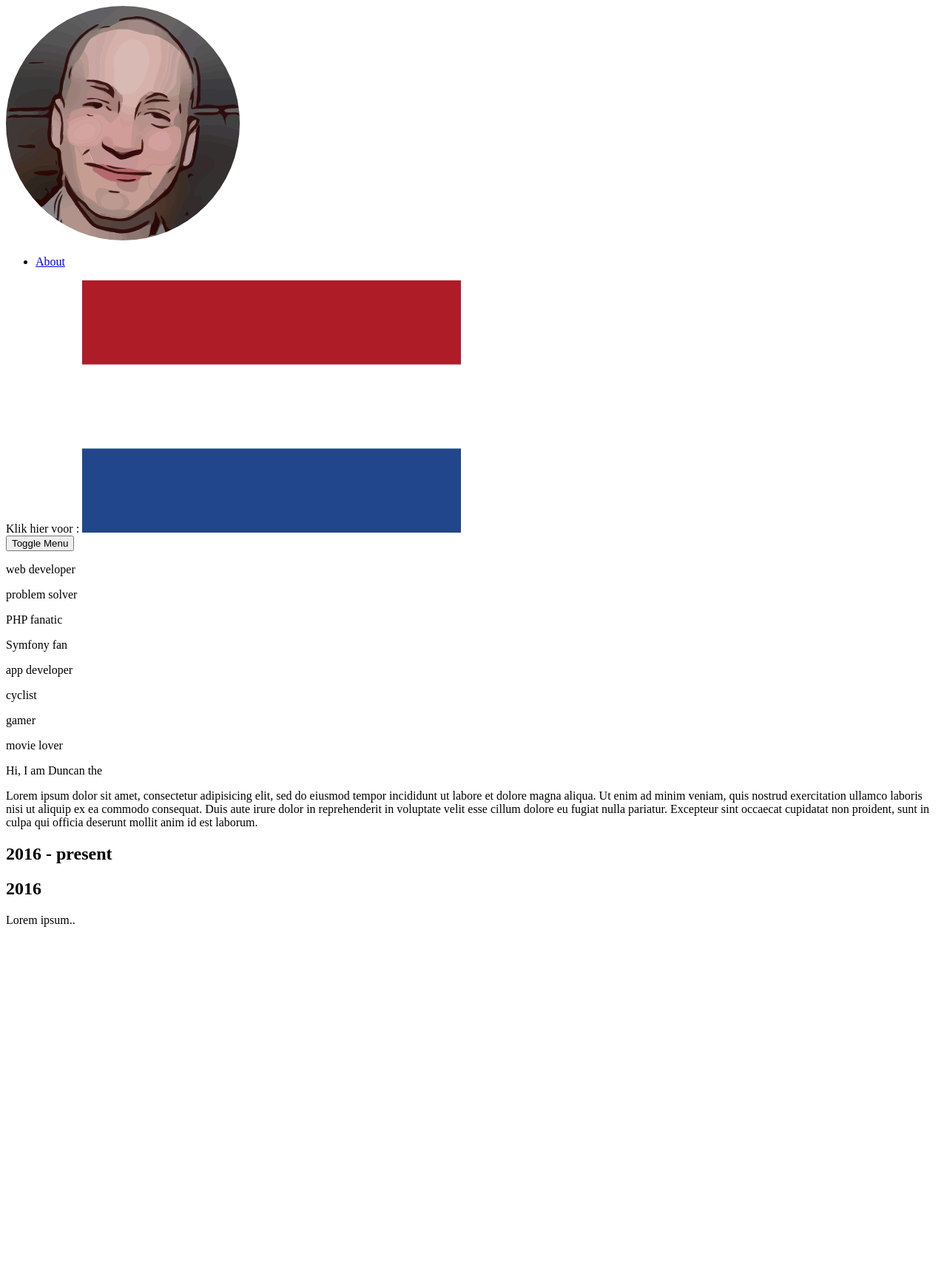
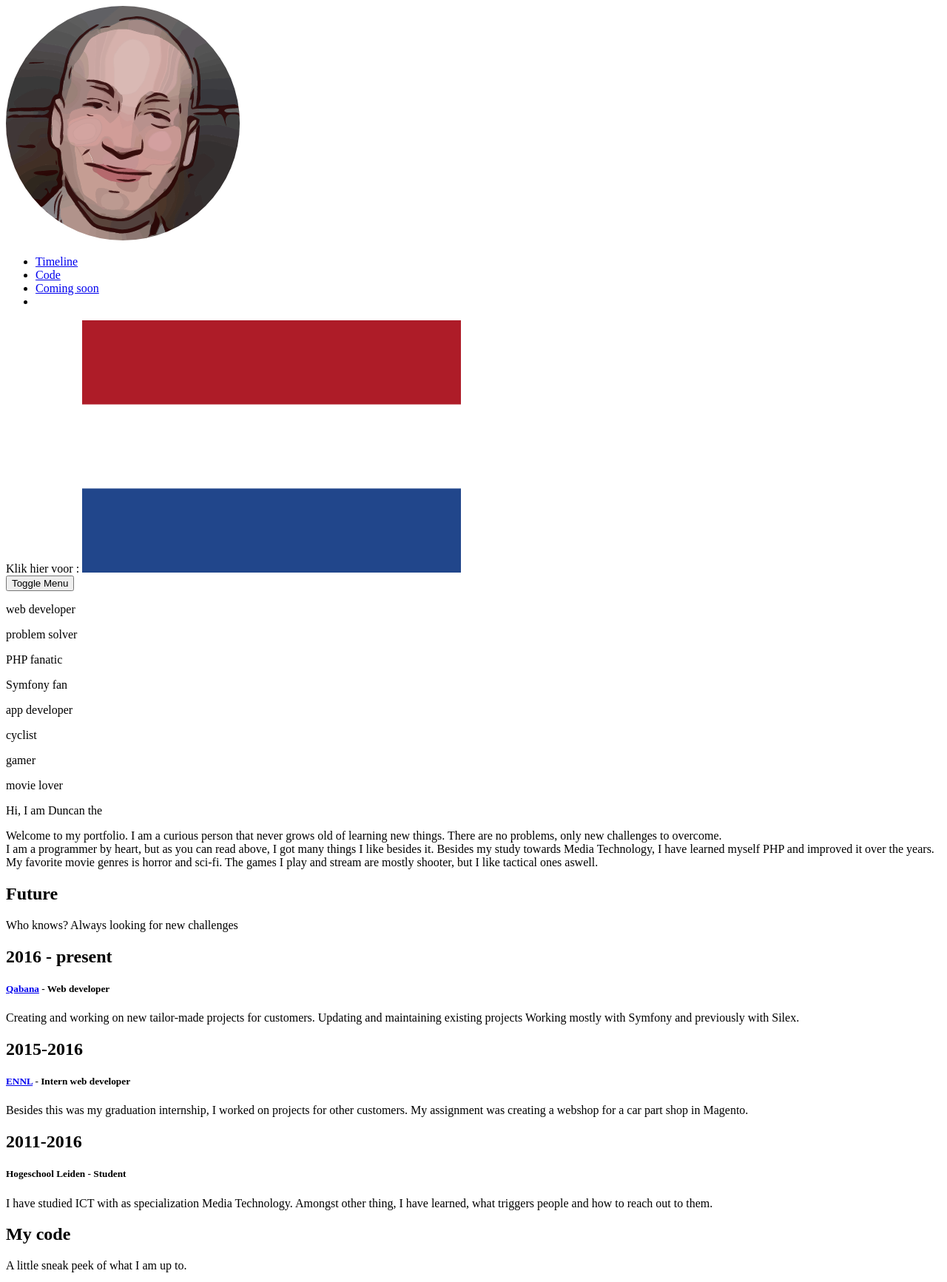
Before and after one commit to duncan412/website, a Symfony app: template templates/pages/home.html.twig in a window 1280 px wide. Shown: the top 1733 px of the page at 74% size. Before the commit the page ends 1253 px from the top, so only its background shows below. Run offline with Twig, Linux system fonts and the light colour scheme; the template is opened without the code that fills it, so the values that code supplies are empty; some libraries are stand-ins or nearby versions.

Commit message:
feat: much more content

```diff
--- a/assets/css/timeline.scss
+++ b/assets/css/timeline.scss
@@ -1,12 +1,12 @@
 /* The actual timeline (the vertical ruler) */
-.timeline {
+#timeline {
     position: relative;
     max-width: 1200px;
     margin: 0 auto;
   }
 
   /* The actual timeline (the vertical ruler) */
-  .timeline::after {
+  #timeline::after {
     content: '';
     position: absolute;
     width: 6px;
@@ -96,7 +96,7 @@
   /* Media queries - Responsive timeline on screens less than 600px wide */
   @media screen and (max-width: 600px) {
   /* Place the timelime to the left */
-    .timeline::after {
+    #timeline::after {
       left: 31px;
     }
 
--- a/assets/js/app.js
+++ b/assets/js/app.js
@@ -9,6 +9,9 @@
 import '../css/app.scss';
 import Typed from 'typed.js';
 import $ from 'jquery';
+
+require('@fortawesome/fontawesome-pro/css/all.min.css');
+require('@fortawesome/fontawesome-pro/js/all.js');
 
 $(document).ready(function () {
     let fullHeight = function () {
--- a/templates/base.html.twig
+++ b/templates/base.html.twig
@@ -13,30 +13,7 @@
 	</head>
 	<body>
 		<div class="wrapper d-flex align-items-stretch">
-			<nav id="sidebar">
-				<div class="p-4 pt-3 avatar">
-					<a href="{{ path('home')}}" class="mb-5">
-						<img src="{{asset('build/images/profile.png')}}" alt="profile" class="img-fluid"/>
-					</a>
-				</div>
-				<div class="p-4 pt-2">
-					<ul class="list-unstyled components mb-5">
-						<li>
-							<a href="#">About</a>
-						</li>
-					</ul>
-				</div>
-			</nav>
-
-			{% set locale = 'nl' %}
-			{% if app.request.getLocale() is not empty and app.request.getLocale() == 'nl' %}
-				{% set locale = 'en' %}
-			{% endif %}
-
-			<div class="bottom-fixed language-switcher">
-				{{ 'Klik hier voor'|trans }} :
-				<img src="{{asset('build/images/' ~ locale  ~'.png')}}" alt="{{locale}}" class="switch-language" data-language="{{locale}}"/>
-			</div>
+			{% include 'parts/sidebar.twig' %}
 			<div id="content" class="container-fluid">
 				<button type="button" id="sidebarCollapse" class="btn btn-primary d-lg-none">
 					<i class="fa fa-bars"></i>
@@ -44,6 +21,8 @@
 				</button>
 
 				{% block body %}{% endblock %}
+
+				{% include 'parts/footer.twig' %}
 			</div>
 		</div>
 		{% block javascripts %}
--- a/templates/pages/home.html.twig
+++ b/templates/pages/home.html.twig
@@ -20,12 +20,16 @@
 			</div>
 		</div>
 		<div class="row m-0">
-			<div class="col-8">
+			<div class="col-10">
 				<p>
-Lorem ipsum dolor sit amet, consectetur adipisicing elit, sed do eiusmod tempor incididunt ut labore et dolore magna aliqua. Ut enim ad minim veniam, quis nostrud exercitation ullamco laboris nisi ut aliquip ex ea commodo consequat. Duis aute irure dolor in reprehenderit in voluptate velit esse cillum dolore eu fugiat nulla pariatur. Excepteur sint occaecat cupidatat non proident, sunt in culpa qui officia deserunt mollit anim id est laborum.
+				{{ 'Welcome to my portfolio. I am a curious person that never grows old of learning new things. There are no problems, only new challenges to overcome.'|trans }}<br/>
+				{{ 'I am a programmer by heart, but as you can read above, I got many things I like besides it. Besides my study towards Media Technology, I have learned myself PHP and improved it over the years.'|trans }}<br/>
+				{{ 'My favorite movie genres is horror and sci-fi. The games I play and stream are mostly shooter, but I like tactical ones aswell.'|trans }}<br/>
 				</p>
 			</div>
 		</div>
 	</section>
 	{% include 'parts/timeline.twig' %}
+	{% include 'parts/github.twig' %}
+	{% include 'parts/coming_soon.twig' %}
 {% endblock %}
--- /dev/null
+++ b/templates/parts/coming_soon.twig
@@ -0,0 +1,15 @@
+<section id="comingsoon" class="pl-5">
+	<h1>{{ 'I am never done with this site'|trans }}</h1>
+    <p>
+        {{ 'A few things you can expect in future updates'|trans }}.
+    </p>
+    <ul>
+        <li>{{ 'Expanded code section'|trans }}</li>
+        <li>{{ 'Dynamic content'|trans }}</li>
+        <li>{{ 'Code preview'|trans }}</li>
+        <li>{{ 'Contact form'|trans }}</li>
+        <li>{{ 'Blog'|trans }}</li>
+        <li>{{ 'Dark mode'|trans }}</li>
+        <li>{{ 'And much more'|trans }}</li>
+    </ul>
+</section>
--- /dev/null
+++ b/templates/parts/footer.twig
@@ -0,0 +1,3 @@
+<section id="footer" class="pl-5 pb-1 pt-2">
+	<p><i class="fal fa-copyright"></i> Duncan Pronk 2019 - {{ 'now'|date('Y') }}</p>
+</section>
--- /dev/null
+++ b/templates/parts/github.twig
@@ -0,0 +1,7 @@
+<section id="github" class="pl-5 pb-5">
+	<h1>{{ 'My code'|trans }}</h1>
+    <p>
+        {{ 'A little sneak peek of what I am up to'|trans }}.
+    </p>
+    <img src="https://ghchart.rshah.org/1F97A0/duncan412" alt="2016rshah's Blue Github Chart" />
+</section>
--- /dev/null
+++ b/templates/parts/sidebar.twig
@@ -0,0 +1,56 @@
+<nav id="sidebar">
+	<div class="p-4 pt-3 avatar">
+		<a href="{{ path('home')}}" class="mb-5">
+			<img src="{{asset('build/images/profile.png')}}" alt="profile" class="img-fluid"/>
+		</a>
+	</div>
+	<div class="p-4 pt-2">
+		<ul class="list-unstyled components mb-5">
+			<li>
+				<a href="#timeline">{{ 'Timeline'|trans }}</a>
+			</li>
+			<li>
+				<a href="#github">{{ 'Code'|trans }}</a>
+			</li>
+			<li>
+				<a href="#comingsoon">{{ 'Coming soon'|trans }}</a>
+			</li>
+			<li>
+				<div class="row">
+					<div class="col-3">
+						<a href="https://github.com/duncan412" target="_blank">
+							<i class="fab fa-github"></i>
+						</a>
+					</div>
+					<div class="col-3">
+						<a href="https://www.linkedin.com/in/duncanpronk/" target="_blank">
+							<i class="fab fa-linkedin"></i>
+						</a>
+					</div>
+					<div class="col-3">
+						<a href="https://twitter.com/ct412" target="_blank">
+							<i class="fab fa-twitter"></i>
+						</a>
+					</div>
+					<div class="col-3">
+						<a href="https://www.twitch.tv/crazy_tim412" target="_blank">
+							<i class="fab fa-twitch"></i>
+						</a>
+					</div>
+				</div>
+			</li>
+		</ul>
+	</div>
+</nav>
+
+{% set locale = 'nl' %}
+{% if app.request.getLocale() is not empty and app.request.getLocale() == 'nl' %}
+	{% set locale = 'en' %}
+{% endif %}
+
+<div class="sidebar-contact"></div>
+<div class="bottom-fixed language-switcher">
+	{{ 'Klik hier voor'|trans }}
+	:
+	<img src="{{asset('build/images/' ~ locale ~'.png')}}" alt="{{locale}}" class="switch-language" data-language="{{locale}}"/>
+</div>
--- a/templates/parts/timeline.twig
+++ b/templates/parts/timeline.twig
@@ -1,14 +1,36 @@
-<div class="timeline">
+<section id="timeline">
 	<div class="tl-container left">
 		<div class="content">
-      <h2>2016 - {{ 'present'|trans }}</h2>
-      <p>{{ '' }}</p>
+			<h2>{{ 'Future'|trans }}</h2>
+			<p>{{ 'Who knows? Always looking for new challenges'|trans }}</p>
 		</div>
 	</div>
 	<div class="tl-container right">
 		<div class="content">
-      <h2>2016</h2>
-      <p>Lorem ipsum..</p>
+			<h2>2016 -
+				{{ 'present'|trans }}</h2>
+			<h5><a href="https://qabana.nl">Qabana</a> - {{ 'Web developer'|trans }}</h5>
+			<p>
+				{{ 'Creating and working on new tailor-made projects for customers. Updating and maintaining existing projects Working mostly with Symfony and previously with Silex.'|trans }}
+			</p>
 		</div>
 	</div>
+	<div class="tl-container left">
+		<div class="content">
+			<h2>2015-2016</h2>
+      <h5><a href="https://ennl.eu">ENNL</a> - {{ 'Intern web developer'|trans }}</h5>
+			<p>
+        {{ 'Besides this was my graduation internship, I worked on projects for other customers. My assignment was creating a webshop for a car part shop in Magento.'|trans }}
+        </p>
 		</div>
+	</div>
+  <div class="tl-container right">
+		<div class="content">
+			<h2>2011-2016</h2>
+      <h5>Hogeschool Leiden - {{ 'Student'|trans }}</h5>
+			<p>
+        {{ 'I have studied ICT with as specialization Media Technology. Amongst other thing, I have learned, what triggers people and how to reach out to them.'|trans }}
+        </p>
+		</div>
+	</div>
+</section>
```
Also changed, not shown: assets/css/app.scss (+25 -0 lines), translations/messages+intl-icu.nl.yaml (+21 -0 lines). Lines whose indentation alone changed are shown as unchanged.
